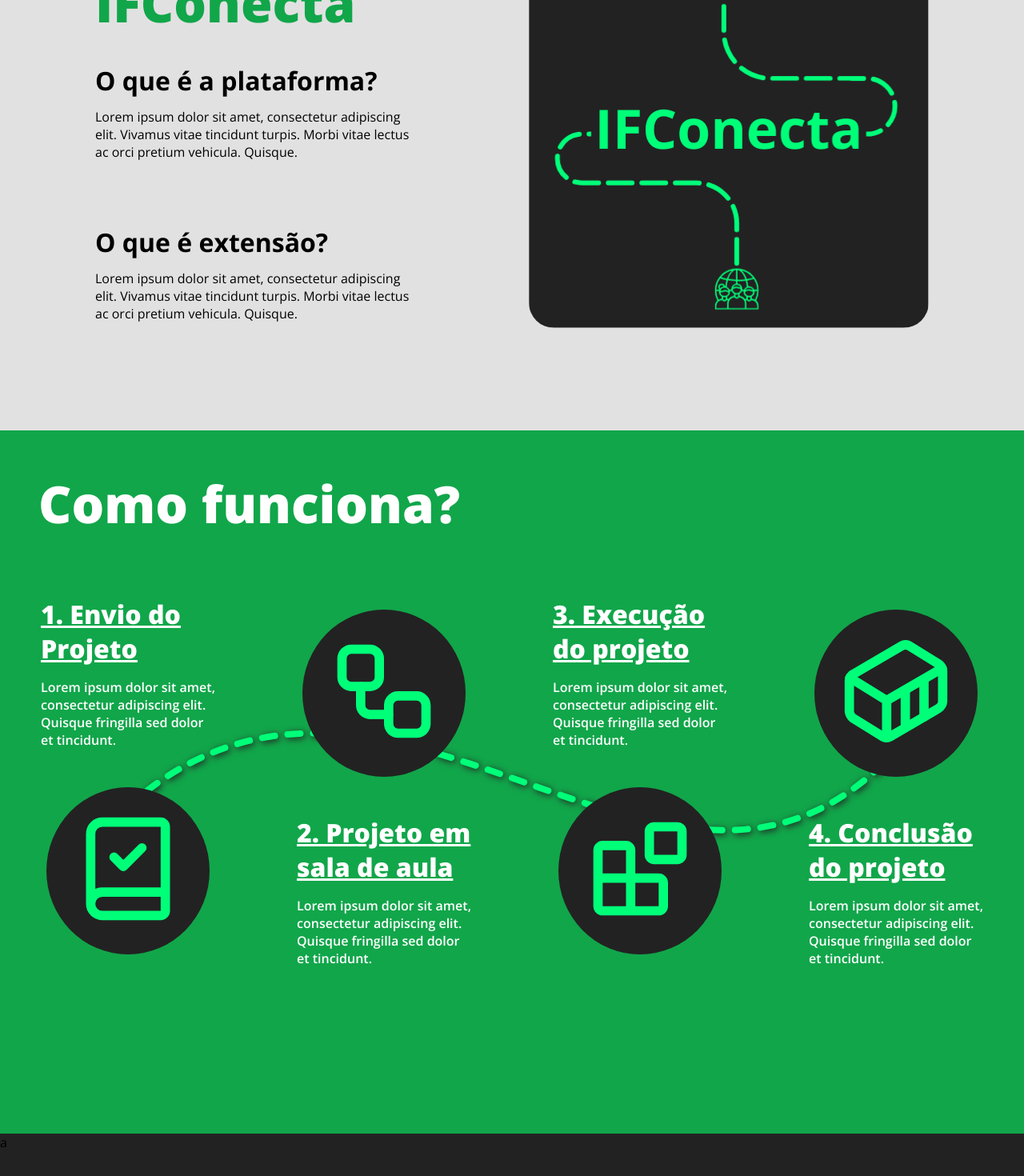
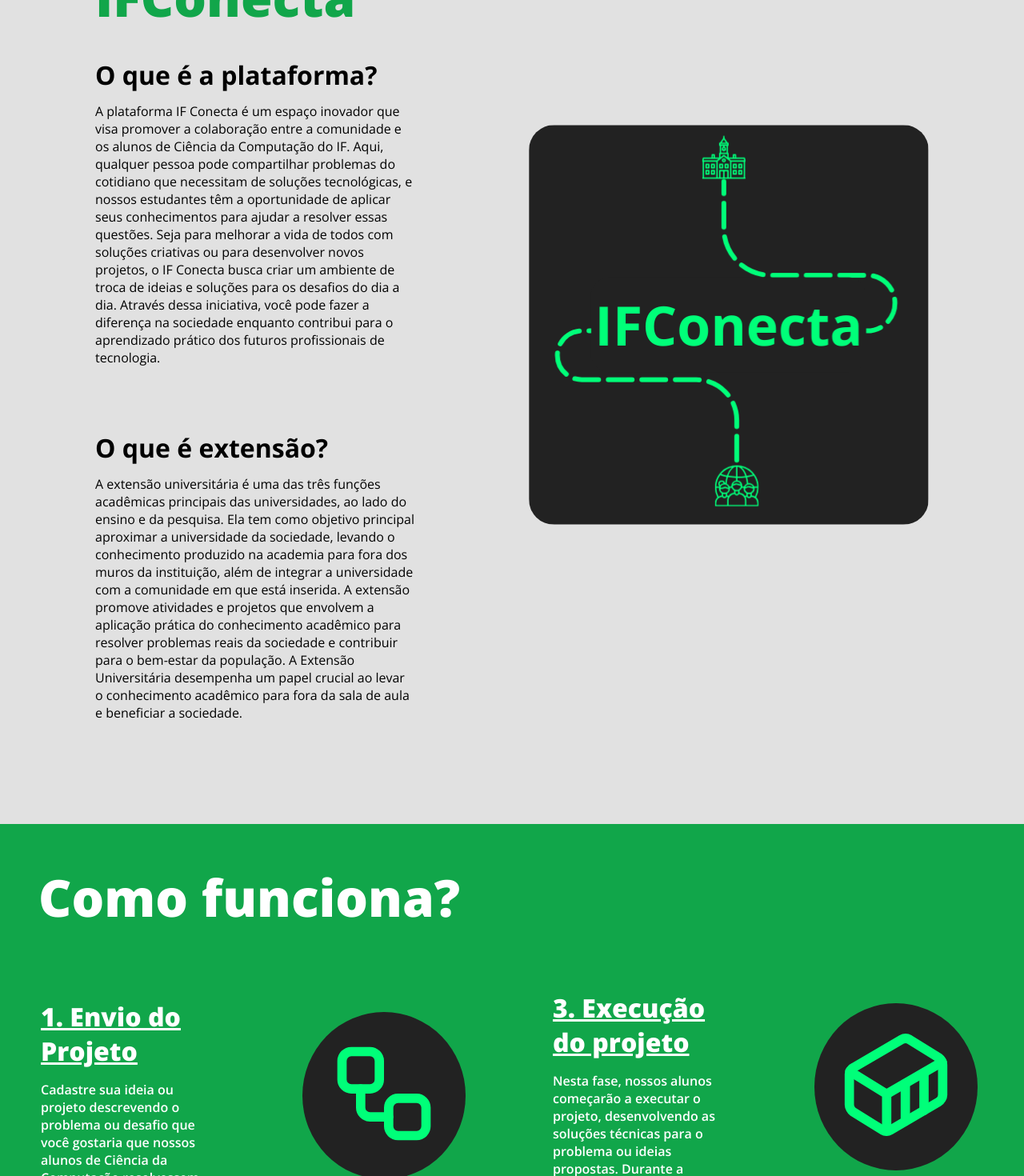
Before and after one commit to Kaiki098/ifconecta, a Next.js app: page / in a window 1280 px wide. Shown: the part 1140-2610 px from the top of the page at 80% size. Built offline with nearby package versions, Linux system fonts and the light colour scheme.

Commit message:
Update page.tsx

```diff
--- a/src/app/page.tsx
+++ b/src/app/page.tsx
@@ -134,15 +134,25 @@ export default function Home() {
             <h1>IFConecta</h1>
             <h2>O que é a plataforma?</h2>
             <p>
-              Lorem ipsum dolor sit amet, consectetur adipiscing elit. Vivamus
-              vitae tincidunt turpis. Morbi vitae lectus ac orci pretium
-              vehicula. Quisque.
+              A plataforma IF Conecta é um espaço inovador que visa promover a
+              colaboração entre a comunidade e os alunos de Ciência da Computação do IF.
+              Aqui, qualquer pessoa pode compartilhar problemas do cotidiano que necessitam
+              de soluções tecnológicas, e nossos estudantes têm a oportunidade de aplicar
+              seus conhecimentos para ajudar a resolver essas questões. Seja para melhorar a
+              vida de todos com soluções criativas ou para desenvolver novos projetos, o
+              IF Conecta busca criar um ambiente de troca de ideias e soluções para os desafios
+              do dia a dia. Através dessa iniciativa, você pode fazer a diferença na sociedade
+              enquanto contribui para o aprendizado prático dos futuros profissionais de tecnologia.
             </p>
             <h2>O que é extensão?</h2>
             <p>
-              Lorem ipsum dolor sit amet, consectetur adipiscing elit. Vivamus
-              vitae tincidunt turpis. Morbi vitae lectus ac orci pretium
-              vehicula. Quisque.
+            A extensão universitária é uma das três funções acadêmicas principais das universidades,
+            ao lado do ensino e da pesquisa. Ela tem como objetivo principal aproximar a universidade
+            da sociedade, levando o conhecimento produzido na academia para fora dos muros da instituição,
+            além de integrar a universidade com a comunidade em que está inserida. A extensão promove
+            atividades e projetos que envolvem a aplicação prática do conhecimento acadêmico para resolver
+            problemas reais da sociedade e contribuir para o bem-estar da população. A Extensão Universitária
+            desempenha um papel crucial ao levar o conhecimento acadêmico para fora da sala de aula e beneficiar a sociedade.
             </p>
           </AboutContent>
           <BigLogoImage
@@ -162,8 +172,9 @@ export default function Home() {
               <WorkflowText>
                 <h2>1. Envio do Projeto</h2>
                 <p>
-                  Lorem ipsum dolor sit amet, consectetur adipiscing elit.
-                  Quisque fringilla sed dolor et tincidunt.
+                Cadastre sua ideia ou projeto descrevendo o problema ou desafio que você gostaria que nossos
+                alunos de Ciência da Computação resolvessem. Seja claro e detalhado para que possamos entender
+                suas necessidades e encaminhá-las da melhor forma para a equipe de estudantes.
                 </p>
               </WorkflowText>
               <IconWrapper>
@@ -177,8 +188,9 @@ export default function Home() {
               <WorkflowText>
                 <h2>2. Projeto em sala de aula</h2>
                 <p>
-                  Lorem ipsum dolor sit amet, consectetur adipiscing elit.
-                  Quisque fringilla sed dolor et tincidunt.
+                Após o envio da sua proposta, a ideia será discutida nas aulas de Ciência da Computação. Nossos
+                alunos irão estudar o desafio, realizar pesquisas e se reunir para definir o melhor plano de ação
+                para o desenvolvimento da solução. O aprendizado prático será aplicado neste estágio.
                 </p>
               </WorkflowText>
             </div>
@@ -186,8 +198,9 @@ export default function Home() {
               <WorkflowText>
                 <h2>3. Execução do projeto</h2>
                 <p>
-                  Lorem ipsum dolor sit amet, consectetur adipiscing elit.
-                  Quisque fringilla sed dolor et tincidunt.
+                Nesta fase, nossos alunos começarão a executar o projeto, desenvolvendo as soluções técnicas para o
+                problema ou ideias propostas. Durante a execução, haverá interação contínua para ajustes, feedbacks
+                e possíveis melhorias no projeto, garantindo que o resultado atenda às suas expectativas.
                 </p>
               </WorkflowText>
               <IconWrapper>
@@ -201,8 +214,9 @@ export default function Home() {
               <WorkflowText>
                 <h2>4. Conclusão do projeto</h2>
                 <p>
-                  Lorem ipsum dolor sit amet, consectetur adipiscing elit.
-                  Quisque fringilla sed dolor et tincidunt.
+                Ao final da execução, você receberá o projeto concluído. Nossa equipe e os alunos estarão disponíveis
+                para apresentar as soluções desenvolvidas e discutir o impacto do trabalho. Você poderá avaliar os resultados
+                e sugerir melhorias, além de fornecer um feedback para que possamos aprimorar futuros projetos.
                 </p>
               </WorkflowText>
             </div>
```
